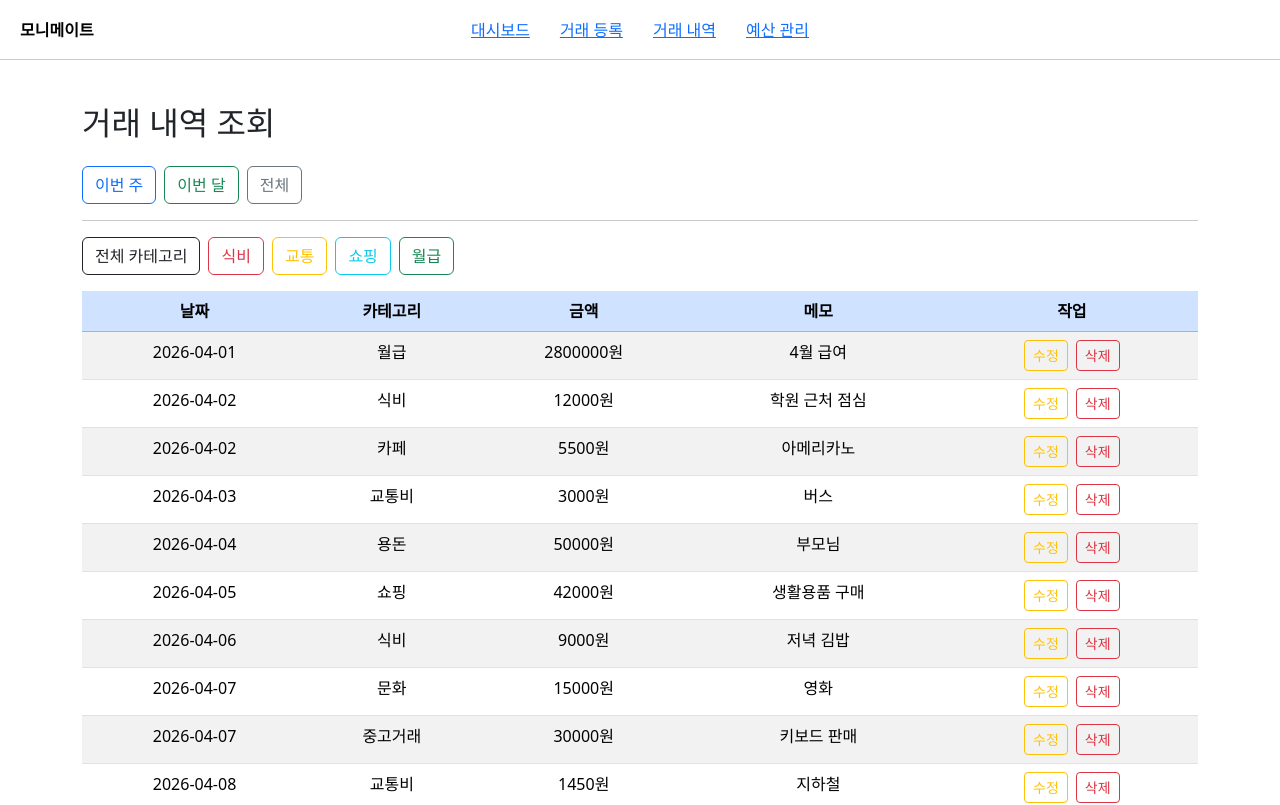
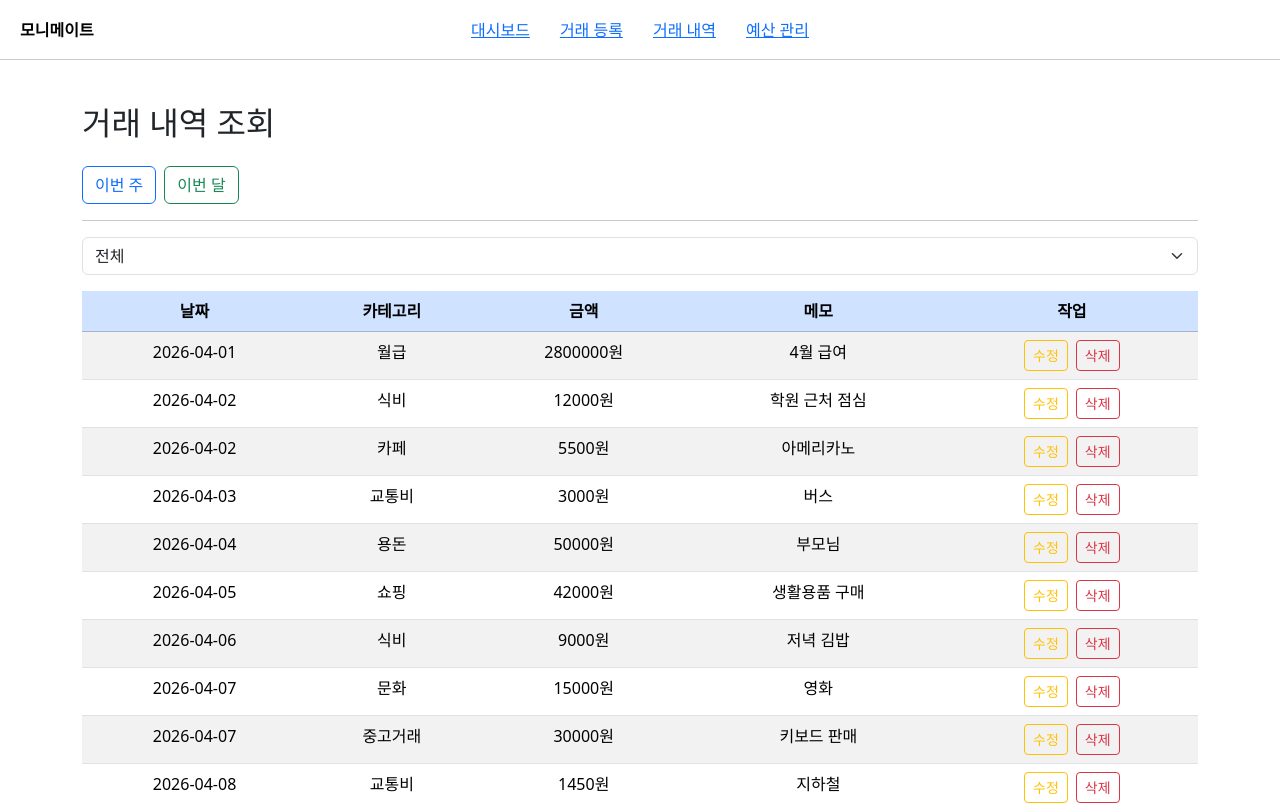
Before and after one commit to KB7-budget-manager-skeleton/budget-manager, a Vue app: page /transactions in a window 1280 px wide. Shown: the top 805 px of the page. Built offline with nearby package versions, Linux system fonts and the light colour scheme; data requests are answered from the project's data file.

Commit message:
wip:작업 내용 저장

```diff
--- a/src/pages/TransactionListView.vue
+++ b/src/pages/TransactionListView.vue
@@ -11,29 +11,25 @@
       <button class="btn btn-outline-success me-2" @click="setMonth">
         이번 달
       </button>
-      <button class="btn btn-outline-secondary" @click="resetFilter">
-        전체
-      </button>
+
       <hr />
     </div>
-    <!-- 카테고리 필터 -->
+
+    <!-- 카테고리 드롭다운 -->
     <div class="mb-3">
-      <button class="btn btn-outline-dark me-2" @click="setCategory('all')">
-        전체 카테고리
-      </button>
-      <button class="btn btn-outline-danger me-2" @click="setCategory('식비')">
-        식비
-      </button>
-      <button class="btn btn-outline-warning me-2" @click="setCategory('교통')">
-        교통
-      </button>
-      <button class="btn btn-outline-info me-2" @click="setCategory('쇼핑')">
-        쇼핑
-      </button>
-      <button class="btn btn-outline-success me-2" @click="setCategory('월급')">
-        월급
-      </button>
+      <select
+        class="form-select"
+        :value="store.State.SelectedCategory"
+        @change="store.SetSelectedCategory($event.target.value)"
+      >
+        <option value="all">전체</option>
+        <option value="식비">식비</option>
+        <option value="교통">교통</option>
+        <option value="쇼핑">쇼핑</option>
+        <option value="문화">문화</option>
+      </select>
     </div>
+
     <!-- 들어가는 내용  -->
     <table class="table table-striped table-hover text-center">
       <thead class="table-primary">
@@ -77,6 +73,8 @@ const transactions = computed(() => store.FilterTransactionsByPeriod());
 onMounted(() => {
   store.FetchTransactions();
 });
+
+//기간별 핉터
 const setWeek = () => {
   store.SetSelectedPeriod('week');
 };
@@ -85,7 +83,5 @@ const setMonth = () => {
   store.SetSelectedPeriod('month');
 };
 
-const resetFilter = () => {
-  store.SetSelectedPeriod('all');
-};
+//카테고리별 필터
 </script>
--- a/src/stores/transaction.js
+++ b/src/stores/transaction.js
@@ -17,12 +17,20 @@ export const useTransactionStore = defineStore('transaction', () => {
 
   // [2-1] 거래 목록 조회용 기본 API 함수
   const FetchTransactions = async () => {
+    State.IsLoading = true;
+    State.IsError = false;
+    State.ErrorMessage = '';
     try {
       // TODO: [2-1] 거래 목록 조회 기능 구현
       const res = await axios.get('http://localhost:3000/transactions');
+      //데이터 저장 꼭 필수
       State.Transactions = res.data;
     } catch (Error) {
+      State.IsError = true;
+      State.ErrorMessage = '거래 내역을 불러오지 못했습니다.';
       console.error(Error);
+    } finally {
+      State.IsLoading = false;
     }
   };
 
@@ -123,8 +131,15 @@ export const useTransactionStore = defineStore('transaction', () => {
   };
 
   // [2-4] 카테고리 조건에 맞는 거래 필터링
+  // TODO: [2-4] 카테고리 필터 로직 구현
   const FilterTransactionsByCategory = () => {
-    // TODO: [2-4] 카테고리 필터 로직 구현
+    //전체 선택이면 전체 데이터 반환
+    if (State.SelectedCategory === 'all') {
+      return State.Transactions;
+    }
+    return State.Transactions.filter((item) => {
+      return item.category === State.SelectedCategory;
+    });
   };
 
   // [3-2] 월별 수입/지출/순이익 계산
```
